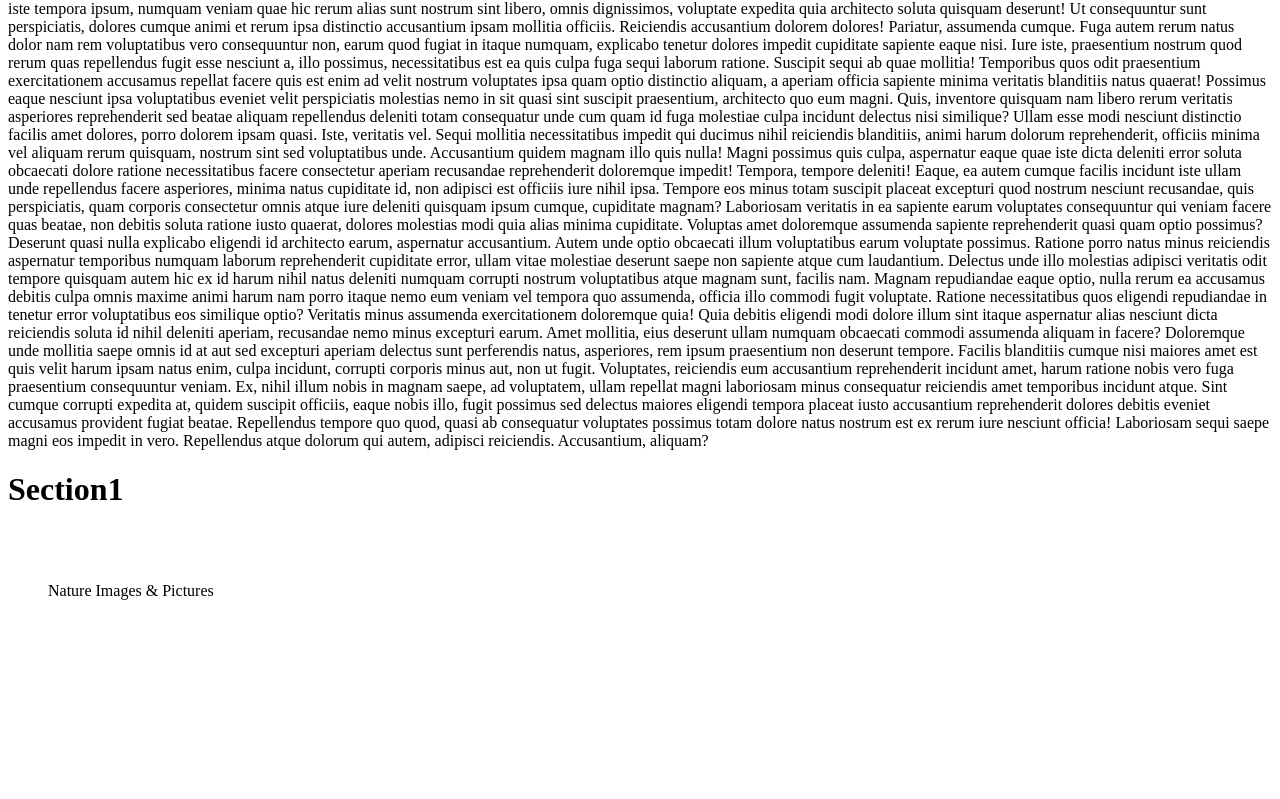
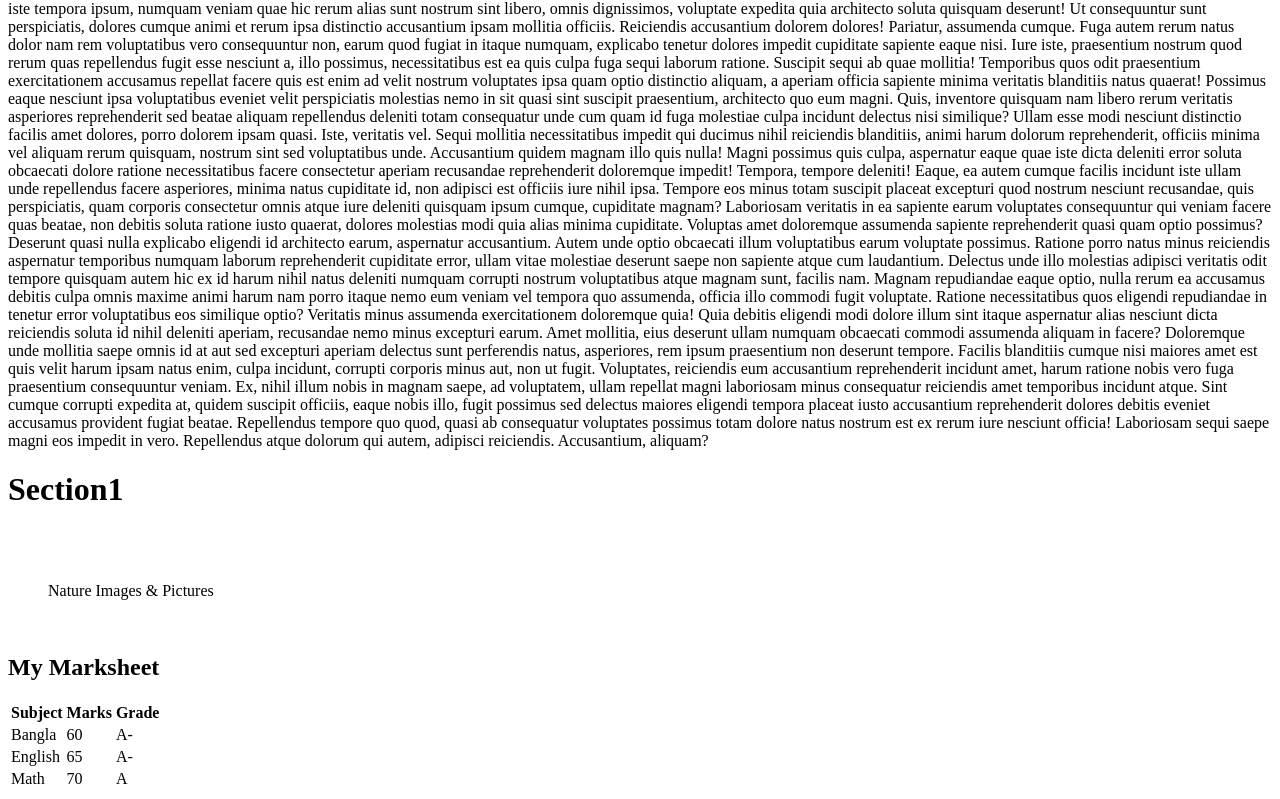
Before and after one commit to Siblur-Rahman/iac-assignment-01, a plain HTML site: page index.html in a window 1280 px wide. Shown: the part 774-1573 px from the top of the page. Before the commit the page ends 1416 px from the top, so only its background shows below. Drawn offline with Linux system fonts and the light colour scheme.

Commit message:
challenge-05 completed

```diff
--- a/index.html
+++ b/index.html
@@ -57,6 +57,29 @@
         <img src="./img//download.jpeg" width="400" alt="">
     </a>
     <!-- Challenge-5 -->
+     <h2>My Marksheet</h2>
+     <table>
+        <tr>
+            <th>Subject</th>
+            <th>Marks</th>
+            <th>Grade</th>
+        </tr>
+        <tr>
+            <td>Bangla</td>
+            <td>60</td>
+            <td>A-</td>
+        </tr>
+        <tr>
+            <td>English</td>
+            <td>65</td>
+            <td>A-</td>
+        </tr>
+        <tr>
+            <td>Math</td>
+            <td>70</td>
+            <td>A</td>
+        </tr>
+     </table>
     <!-- Challenge-6 -->
     <!-- Challenge-7 -->
     <!-- Challenge-8 -->
```
